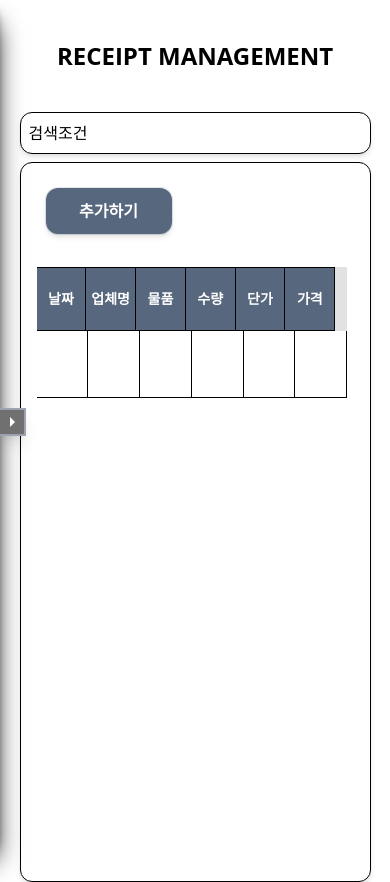
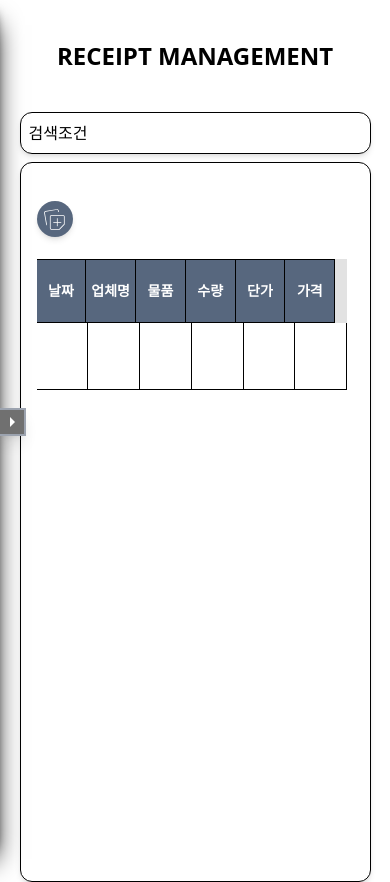
Before and after one commit to JisooOvO/DataAnalystProject-Frontend-YoungmanProject, a React (Create React App) app: page /manage_receipt in a window 390 px wide. Built offline with nearby package versions, Linux system fonts and the light colour scheme.

Commit message:
modify layout

```diff
--- a/src/App.js
+++ b/src/App.js
@@ -1,7 +1,7 @@
 import { BrowserRouter, Route, Routes } from "react-router-dom";
 import "./index.css"
 import Login from "./page/Login";
-import Header from "./component/Header";
+import Header from "./component/header/Header";
 import Signup from "./page/Signup";
 import { RecoilRoot } from "recoil";
 import TransformReceipt from "./page/TransformReceipt";
--- a/src/component/common/Common.js
+++ b/src/component/common/Common.js
@@ -16,3 +16,13 @@ export const AtomTableRows = atom({
     key: "tableRows",
     default: [],
 })
+
+export const AtomWidth = atom({
+    key: "innerWidth",
+    default: window.innerWidth,
+})
+
+export const AtomIsMobile = atom({
+    key: "isMobile",
+    default: false,
+})
--- a/src/component/Header.js
+++ b/src/component/header/Header.js
@@ -1,29 +1,53 @@
 import { useNavigate } from "react-router"
-import ChangeReceiptIcon from "../image/ChangeReceiptIcon"
-import LockIcon from "../image/LockIcon"
-import PowerIcon from "../image/PowerIcon"
-import RegisterIcon from "../image/RegisterIcon"
-import WriteIcon from "../image/WriteIcon"
+import ChangeReceiptIcon from "../../image/ChangeReceiptIcon"
+import LockIcon from "../../image/LockIcon"
+import PowerIcon from "../../image/PowerIcon"
+import RegisterIcon from "../../image/RegisterIcon"
+import WriteIcon from "../../image/WriteIcon"
 import { useRecoilState } from "recoil"
-import { AtomIsLogin } from "./common/Common"
+import { AtomIsLogin, AtomIsMobile, AtomWidth } from "./../common/Common"
 import { useEffect, useState } from "react"
-import ArrowLeftIcon from "../image/ArrowLeftIcon"
-import ArrowRightIcon from "../image/ArrowRightIcon"
+import ArrowLeftIcon from "../../image/ArrowLeftIcon"
+import ArrowRightIcon from "../../image/ArrowRightIcon"
 
 const Header = () => {
   const [isLoggedIn, setIsLoggedIn] = useRecoilState(AtomIsLogin);
   const [isExpanded, setIsExpanded] = useState(true);
+  // eslint-disable-next-line
+  const [innerWidth, setInnerWidth] = useRecoilState(AtomWidth);
+  // eslint-disable-next-line
+  const [isMobile, setIsMobile] = useRecoilState(AtomIsMobile);
+
   const navigate = useNavigate();
 
   const toggleSidebar = () => {
     setIsExpanded(!isExpanded);
   }
 
+  const handleInnerWidth = () => {
+    setInnerWidth(window.innerWidth);
+  }
+
   useEffect(()=>{
+    handleInnerWidth();
+    window.addEventListener('resize',handleInnerWidth);
+    return ()=> {
+      window.removeEventListener('resize',handleInnerWidth);
+    }
+    // eslint-disable-next-line
+  },[])
+
+  useEffect(()=>{
+    if(innerWidth < 768) setIsMobile(true);
+    else setIsMobile(false);
+    // eslint-disable-next-line
+  },[innerWidth])
+
+  useEffect(()=>{
+    handleInnerWidth();
     const token = sessionStorage.getItem("token");
     if(token) setIsLoggedIn(true);
-    const innerWidth = window.innerWidth;
-    if(innerWidth <= 768) setTimeout(()=>{setIsExpanded(false)},500);
+    if(innerWidth < 768) setTimeout(()=>{setIsExpanded(false)},500);
 
     const main = document.querySelector("main");
     main.addEventListener('click',()=>{
--- a/src/component/manage/ManageForm.js
+++ b/src/component/manage/ManageForm.js
@@ -1,8 +1,9 @@
 import TableNav from "./TableNav";
 import { useRecoilState } from "recoil";
-import { AtomCount, AtomTableRows } from "../common/Common";
+import { AtomTableRows } from "../common/Common";
 
 const ManageForm = () => {
+ // eslint-disable-next-line
   const [tbRows, setTbRows] = useRecoilState(AtomTableRows);
 
   return (
--- a/src/component/manage/TableNav.js
+++ b/src/component/manage/TableNav.js
@@ -2,14 +2,29 @@ import { useEffect } from "react";
 import CustomButton from "../common/CustomButton"
 import TableRow from "./TableRow";
 import { useRecoilState } from "recoil";
-import { AtomCount, AtomTableRows } from "../common/Common";
+import { AtomCount, AtomIsMobile, AtomTableRows } from "../common/Common";
+import CustomCircle from "../common/CustomCircle";
+import AddRows from "../../image/AddRows"
 
 const TableNav = () => {
+  // eslint-disable-next-line
   const [tbrows, setTbRows] = useRecoilState(AtomTableRows);
   const [count, setCount] = useRecoilState(AtomCount);
+  // eslint-disable-next-line
+  const [isMobile, setIsMobile] = useRecoilState(AtomIsMobile);
 
   const handleButtonClick = () => {
     setCount(item => item = item + 1);
+  }
+
+  const handleMouseEnter = (e) => {
+    const targetElem = document.querySelector("#addBt");
+    targetElem.classList.remove("hidden");
+  }
+
+  const handleMouseLeave = (e) => {
+     const targetElem = document.querySelector("#addBt");
+    targetElem.classList.add("hidden");
   }
 
   useEffect(()=>{
@@ -18,13 +33,20 @@ const TableNav = () => {
   },[count])
 
   return (
-    <div className="z-10">
-      {
-        ["추가하기"].map((item,idx) =>
-          <div key={`key${idx}`} className="w-32 h-12 border rounded-xl text-white font-bold m-2">
-            <CustomButton title={item} id={`tableNavButton${idx}`} func={handleButtonClick}/>
+    <div className="z-10 h-full flex items-center">
+      { isMobile ?
+          <div className="w-9 h-9 relative"
+            onMouseEnter={handleMouseEnter} onMouseLeave={handleMouseLeave}>
+            <CustomCircle svg={<AddRows/>} func={handleButtonClick}/>
+            <div id="addBt" className="hidden absolute top-[7px] right-[-60px] font-bold text-gray-500 text-sm">추가하기</div>
           </div>
-        )
+        :
+          <div className="w-40 h-12 border rounded-xl justify-center items-center bg-custom-blue text-white font-bold my-2 flex">
+            <div className="h-[90%] grow flex justify-end items-center"><AddRows/></div>
+            <div className="h-full w-[70%]">
+              <CustomButton title={"행 추가하기"} func={handleButtonClick}/>
+            </div>
+          </div>
       }
     </div>
   )
--- a/src/component/manage/TableRow.js
+++ b/src/component/manage/TableRow.js
@@ -15,14 +15,19 @@ const TableRow = () => {
     const buttons = document.querySelectorAll("#buttons");
     const tds = document.querySelectorAll("#td");
     const saveBt = document.querySelectorAll("#saveBt");
+    const deleteBt = document.querySelectorAll("#deleteBt");
     tds.forEach(item => item.classList.remove("bg-gray-300"));
     targetElem.classList.add("bg-gray-300");
     saveBt.forEach(item => {
         item.classList.remove("bg-gray-300");
         item.classList.add("bg-custom-blue");
     });
-    buttons.forEach(item => item.classList.add("opacity-0"));
-    button.classList.remove("opacity-0");
+    deleteBt.forEach(item=>{
+      item.classList.remove("bg-gray-300");
+      item.classList.add("bg-custom-blue");
+    })
+    buttons.forEach(item => item.classList.add("hidden"));
+    button.classList.remove("hidden");
   }
 
   const handleDoubleClick = (e) => {
@@ -43,9 +48,14 @@ const TableRow = () => {
         const text = tableInput.value;
         const tds = document.querySelectorAll("#td");
         const saveBt = document.querySelectorAll("#saveBt");
+        const deleteBt = document.querySelectorAll("#deleteBt");
         saveBt.forEach(item => {
             item.classList.add("bg-custom-blue");
             item.classList.remove("bg-gray-300");
+        });
+        deleteBt.forEach(item=>{
+          item.classList.remove("bg-gray-300");
+          item.classList.add("bg-custom-blue");
         });
         tds.forEach(item => item.classList.remove("bg-gray-300"));
         tableInput.parentElement.textContent = text;
@@ -107,7 +117,7 @@ const TableRow = () => {
           className="border text-center border-l-0 flex justify-center items-center border-black border-t-0 min-h-[4.2rem]">
           </div>
         )}
-        <div id="buttons" className="absolute flex gap-2 right-2 bottom-2 opacity-0">
+        <div id="buttons" className="absolute flex gap-2 right-2 bottom-2 hidden">
             <div className="w-9 h-9 right-2 bottom-2 z-10 rounded-[50%]"><CustomCircle id={"saveBt"} func={handleSave} svg={<AddIcon/>}/></div>
             <div className="w-9 h-9 right-2 bottom-2 z-10 rounded-[50%]"><CustomCircle id={"deleteBt"} func={handleDelete} svg={<DeleteIcon/>}/></div>
         </div>
--- /dev/null
+++ b/src/image/AddRows.js
@@ -0,0 +1,7 @@
+const AddRows = () => {
+  return (
+    <svg xmlns="http://www.w3.org/2000/svg" height="80%" viewBox="0 -960 960 960" width="80%"><path d="M329.5-194.5V-573q0-23.956 16.62-40.728Q362.741-630.5 387-630.5h378.5q23.969 0 40.734 16.766Q823-596.969 823-573v266.5L654-137H387q-23.969 0-40.734-16.766Q329.5-170.531 329.5-194.5ZM138-689.5q-4.5-23.5 9.331-42.826Q161.162-751.653 185-756.5L557.5-822q23.5-4.5 42.826 9.331Q619.653-798.838 624.5-775l7.5 47h-24.972L598-775.5q-2-11-12-17.5t-22-4.5l-374.5 66q-14 2.5-21 13.5t-5 24.5l68.5 387v28.5q-11-5.5-18.298-15.781-7.298-10.28-10.202-23.219L138-689.5ZM355-573v378.5q0 14 9 23t23 9h250l160.5-161V-573q0-14-9-23t-23-9H387q-14 0-23 9t-9 23Zm221.5 189Zm-13 133H589v-120h120v-25.5H589v-120h-25.5v120h-120v25.5h120v120Z"/></svg>
+  )
+}
+
+export default AddRows
--- a/src/index.css
+++ b/src/index.css
@@ -26,20 +26,20 @@ svg {
     fill : white;
 }
 
-/* WebKit 브라우저 스크롤바 스타일링 */
+
 ::-webkit-scrollbar {
-    width: 12px; /* 스크롤바의 폭 */
+    width: 12px;
 }
 
 ::-webkit-scrollbar-thumb {
-    background-color: #57677E; /* 스크롤바의 색상 */
-    border-radius: 6px; /* 스크롤바 썸의 둥근 모양을 위한 반지름 */
+    background-color: #57677E;
+    border-radius: 6px;
 }
 
 ::-webkit-scrollbar-track {
-    background-color: #eaeaea; /* 스크롤바 트랙의 배경 색상 */
+    background-color: #eaeaea;
 }
 
 ::-webkit-scrollbar-corner {
-    background-color: #57677E; /* 스크롤바 모서리 배경 색상 */
+    background-color: #57677E;
 }
```
Lines whose indentation alone changed are shown as unchanged.
